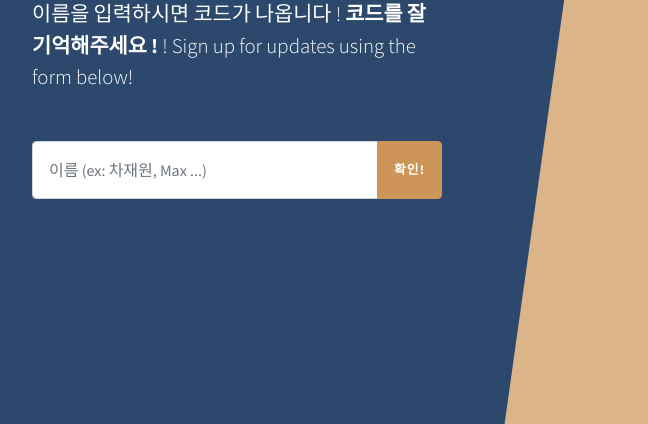
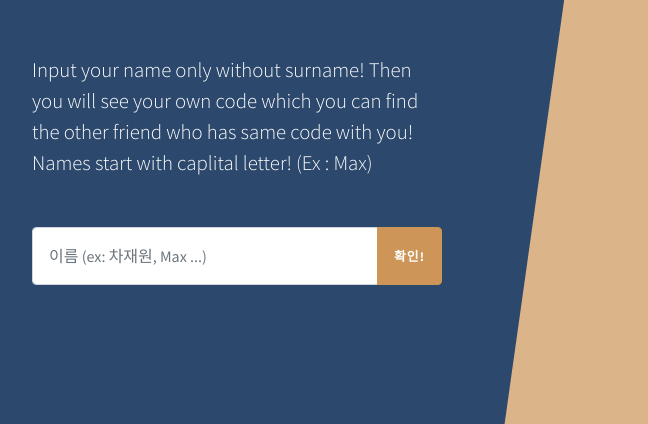
Before and after one commit to YeonHoJeong/2019_JPC-project, a website: page index.html in a window 1280 px wide. Shown: the part 376-800 px from the top of the page, without its empty margins (31-679 px from the left). Drawn offline with Linux system fonts and the light colour scheme.

Commit message:
시간이 얼마업따!222

```diff
--- a/css/coming-soon.css
+++ b/css/coming-soon.css
@@ -55,7 +55,6 @@ video {
   left: 0;
   height: 100%;
   width: 100%;
-  background-color: #cd9557;
   opacity: 0.7;
   z-index: 1;
 }
--- a/index.html
+++ b/index.html
@@ -38,7 +38,10 @@
           <div class="masthead-content text-white py-5 py-md-0">
             <h1 class="mb-3">2019 JPC Project</h1>
             <p class="mb-5">이름을 입력하시면 코드가 나옵니다 !
-              <strong>코드를 잘 기억해주세요 ! </strong>! Sign up for updates using the form below!</p>
+              <strong>코드를 잘 기억하시고 같은 코드인 친구를 찾아서 선물을 교환하세요!</strong></p>
+            <p class="mb-5">Input your name only without surname! Then you will see your own code which you can find the other friend who has same code with you! Names start with caplital letter!
+              (Ex : Max)</p>
+
             <div class="input-group input-group-newsletter">
               <input type="email" class="form-control" placeholder="이름 (ex: 차재원, Max ...)" aria-label="이름 (ex: 차재원, Max ...)" aria-describedby="basic-addon">
               <div class="input-group-append">
```
Also changed, not shown: img/bg-mobile-fallback.jpg.
